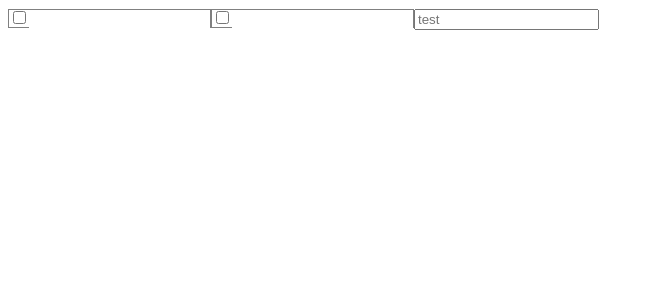
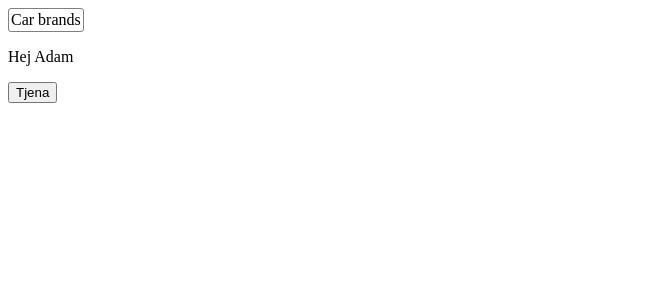
Before and after one commit to Tompish/CheckboxDropDown, an Angular app: page / in a window 1280 px wide. Shown: the top 300 px of the page, without its empty margins (0-654 px from the left). Built offline with nearby package versions, Linux system fonts and the light colour scheme.

Commit message:
Working base version. Still ugly

```diff
--- a/angular.json
+++ b/angular.json
@@ -1,5 +1,8 @@
 {
   "$schema": "./node_modules/@angular/cli/lib/config/schema.json",
+  "cli": {
+    "analytics": "a7fd6e0f-341f-4d1f-b8fd-93aa035e4be2"
+  },
   "version": 1,
   "newProjectRoot": "projects",
   "projects": {
--- a/package.json
+++ b/package.json
@@ -18,6 +18,7 @@
     "@angular/platform-browser": "~12.0.1",
     "@angular/platform-browser-dynamic": "~12.0.1",
     "@angular/router": "~12.0.1",
+    "@fortawesome/angular-fontawesome": "^0.9.0",
     "rxjs": "~6.6.0",
     "tslib": "^2.1.0",
     "zone.js": "~0.11.4"
--- a/src/app/app.component.html
+++ b/src/app/app.component.html
@@ -1,5 +1,11 @@
-<cbdropdownlist>
+<div>
+<cbdropdownlist placeholder="Car brands">
   <cbdropdownelement></cbdropdownelement>
   <cbdropdownelement></cbdropdownelement>
 </cbdropdownlist>
-<input placeholder="test">
+</div>
+
+<div>
+  <p>Hej Adam</p>
+  <button>Tjena</button>
+</div>
--- a/src/app/cbdropdown/cbdropdown.module.ts
+++ b/src/app/cbdropdown/cbdropdown.module.ts
@@ -3,7 +3,7 @@
 import { CbdropdownlistComponent } from './cbdropdownlist/cbdropdownlist.component';
 import { CbdropdownelementComponent } from './cbdropdownelement/cbdropdownelement.component';
 import { ListmanagerDirective } from './listmanager.directive';
-import { InputListenerDirective } from './input-listener.directive';
+import { FormsModule } from '@angular/forms';
 
 
 
@@ -12,11 +12,13 @@
     CbdropdownlistComponent,
     CbdropdownelementComponent,
     ListmanagerDirective,
-    InputListenerDirective
   ],
   imports: [
-    CommonModule
+    CommonModule,
+    FormsModule,
   ],
-  exports: [CbdropdownlistComponent, CbdropdownelementComponent]
+  exports: [CbdropdownlistComponent,
+     CbdropdownelementComponent,
+      ListmanagerDirective]
 })
 export class CbdropdownModule { }
--- a/src/app/cbdropdown/cbdropdownelement/cbdropdownelement.component.html
+++ b/src/app/cbdropdown/cbdropdownelement/cbdropdownelement.component.html
@@ -1 +1 @@
-<input type="checkbox"><input>
+<input type="checkbox" [(ngModel)]="checkboxValue"><input class="input" [(ngModel)]="inputValue">
--- a/src/app/cbdropdown/cbdropdownelement/cbdropdownelement.component.scss
+++ b/src/app/cbdropdown/cbdropdownelement/cbdropdownelement.component.scss
@@ -1,20 +1,26 @@
-:host input{
+
+:host .input{
     border: none;
+    width: 80%;
+    height: 100%;
+    outline: none;
+    margin: 0px;
+    padding: 0px;
+    border-bottom: 1px solid gray;
 }
 
-:host input:focus{
-    border: none;
-    outline: none;
+:host(:focus), :host(:focus-within){
+    border: 2px solid purple;
 }
 
 :host {
-    border: 1px solid gray;
+    border-top: 1px solid gray;
+    display: block;
+    min-width: 50px;
 }
 
 :host input[type=checkbox]{
     box-sizing: border-box;
+    margin: 3px 3px 3px 4px;
+    max-width: 20%;
 }
-
-:host(.input-focused) {
-    outline: 3px solid blue;
-}
--- a/src/app/cbdropdown/cbdropdownelement/cbdropdownelement.component.ts
+++ b/src/app/cbdropdown/cbdropdownelement/cbdropdownelement.component.ts
@@ -1,40 +1,27 @@
-import { AfterContentInit, Component, ContentChild, ContentChildren, ElementRef, HostBinding, HostListener, OnInit, Renderer2 } from '@angular/core';
-import { InputListenerDirective } from '../input-listener.directive';
+import { AfterViewInit, Component, HostBinding, HostListener, Input } from '@angular/core';
 
 @Component({
   selector: 'cbdropdownelement',
   templateUrl: './cbdropdownelement.component.html',
   styleUrls: ['./cbdropdownelement.component.scss']
 })
-export class CbdropdownelementComponent implements AfterContentInit {
+export class CbdropdownelementComponent implements AfterViewInit {
 
-  @ContentChild(InputListenerDirective, {static: false})
-  private inputListener!: InputListenerDirective;
+  @Input()
+  public inputValue = "";
+  @Input()
+  public checkboxValue = false;
 
-  constructor(private el: ElementRef,
-    private renderer: Renderer2) { }
+  constructor() { }
 
-  ngAfterContentInit(){
-  }
-//  @HostListener('focus')
-//  hasFocus(){
-//    console.log('I have focus');
-//  }
-
-  @HostBinding('class.input-focused')
-  get isFocused(){
-    return this.inputListener ? this.inputListener.isFocused: false;
+  ngAfterViewInit(){
   }
 
-  @HostListener('click')
-  onFocus(){
-    this.renderer.addClass(this.el.nativeElement, 'input-focused')
-  }
+  @HostBinding('tabindex') tabindex = 0;
 
-  @HostListener('blur')
-  onBlur(){
-    console.log('wtf');
-    this.renderer.removeClass(this.el.nativeElement, 'input-focus');
+  @HostListener('click', ['$event'])
+  preventSpread(event: KeyboardEvent){
+    event.stopPropagation();
   }
 
 }
--- a/src/app/cbdropdown/cbdropdownlist/cbdropdownlist.component.html
+++ b/src/app/cbdropdown/cbdropdownlist/cbdropdownlist.component.html
@@ -1 +1,4 @@
-<ng-content></ng-content>
+<div>
+<p>{{placeholder}}</p>
+<ng-content *ngIf="isFocused"></ng-content>
+</div>
--- a/src/app/cbdropdown/cbdropdownlist/cbdropdownlist.component.scss
+++ b/src/app/cbdropdown/cbdropdownlist/cbdropdownlist.component.scss
@@ -0,0 +1,20 @@
+:host {
+    position: relative;
+    min-height: 20px;
+    min-width: 60px;
+    display: inline-block;
+    width: 200px;
+}
+:host div{
+    border: 1px solid gray;
+    cursor: default;
+    position: absolute;
+    background-color: white;
+    //box-shadow: 0 0 0 2px gray;
+    //outline: 1px solid gray;
+    border-radius: 3px;
+    p {
+        padding: 1px;
+        margin: 1px;
+    }
+}
--- a/src/app/cbdropdown/cbdropdownlist/cbdropdownlist.component.ts
+++ b/src/app/cbdropdown/cbdropdownlist/cbdropdownlist.component.ts
@@ -1,6 +1,7 @@
-import { AfterContentInit, Component, ContentChildren, ElementRef, HostListener, OnInit, QueryList } from '@angular/core';
+import { AfterContentInit, Component, ContentChildren, ElementRef, forwardRef, HostListener, Input, OnInit, QueryList } from '@angular/core';
 import { CbdropdownelementComponent } from '../cbdropdownelement/cbdropdownelement.component';
 import { ListmanagerDirective } from '../listmanager.directive';
+//import {  } '@fortawesome/fontawesome-free/svgs/solid'
 
 @Component({
   selector: 'cbdropdownlist',
@@ -9,8 +10,12 @@
 })
 export class CbdropdownlistComponent implements OnInit, AfterContentInit {
 
-  @ContentChildren(ListmanagerDirective)
+  @ContentChildren(ListmanagerDirective, {descendants: true})
   private dropdownElement!: QueryList<ListmanagerDirective>
+
+  @Input()
+  placeholder = "";
+  isFocused = false;
 
   constructor() { }
 
@@ -19,6 +24,14 @@
   }
 
   ngAfterContentInit(): void{
+  }
+
+  @HostListener('click')
+  private toggleFocus(): void{
+    this.isFocused = !this.isFocused;
+  }
+
+  display(){
     console.log(this.dropdownElement);
   }
 
--- a/src/app/cbdropdown/input-listener.directive.ts
+++ /dev/null
@@ -1,24 +0,0 @@
-import { Directive, ElementRef, Host, HostListener, OnInit } from '@angular/core';
-
-@Directive({
-  selector: '[inputListener]'
-})
-export class InputListenerDirective implements OnInit{
-
-  public isFocused = false;
-  constructor(private el: ElementRef) { }
-
-  ngOnInit(){}
-
-  @HostListener('focus', ['$event.target'])
-  onFocus(){
-    console.log('Yoo');
-    this.isFocused = true;
-  }
-
-  @HostListener('blur', ['$event.target'])
-  onBlur(){
-    this.isFocused = false;
-  }
-
-}
```
Also changed, not shown: 2 other files (tests, documents, lock files or other folders).
